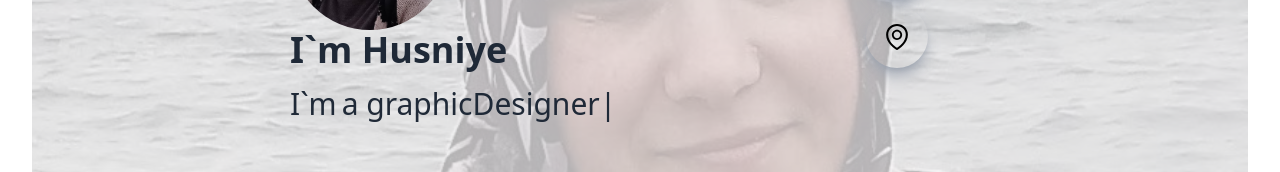
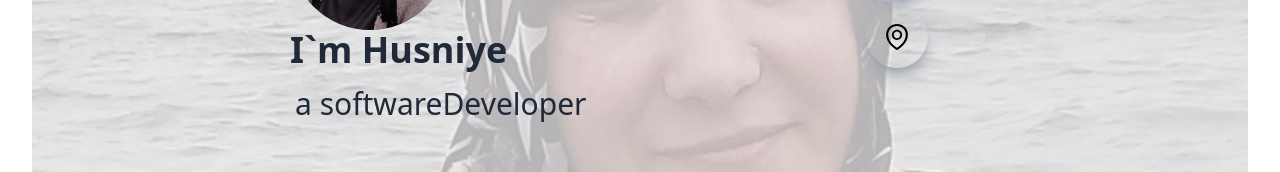
Before and after one commit to tigerkaplan/HusniyeErparunWebPortfolio, a React (Vite) app: page / in a window 1280 px wide. Shown: the part 436-608 px from the top of the page. Built offline with nearby package versions, Linux system fonts and the light colour scheme.

Commit message:
type animation updated

```diff
--- a/src/pages/Home.jsx
+++ b/src/pages/Home.jsx
@@ -26,16 +26,13 @@ export const Home = () => {
             I`m Husniye
           </h1>
           <h2 className="flex sm:text-3xl text-2xl pt-4 text-gray-800 ">
-            I`m
             <TypeAnimation
               sequence={[
                  "a softwareDeveloper",
                 1000,
-                "a Coder",
-                1000,
                 "a graphicDesigner",
                 1000,
-                "a marblingArtist"
+                "a marblingArtist",
               ]}
               wrapper="span"
               speed={50}
```
